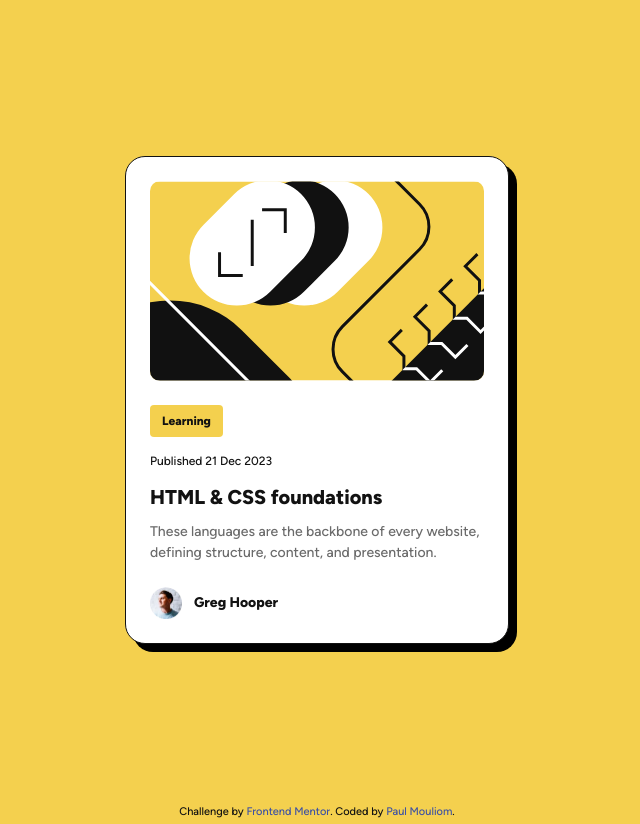
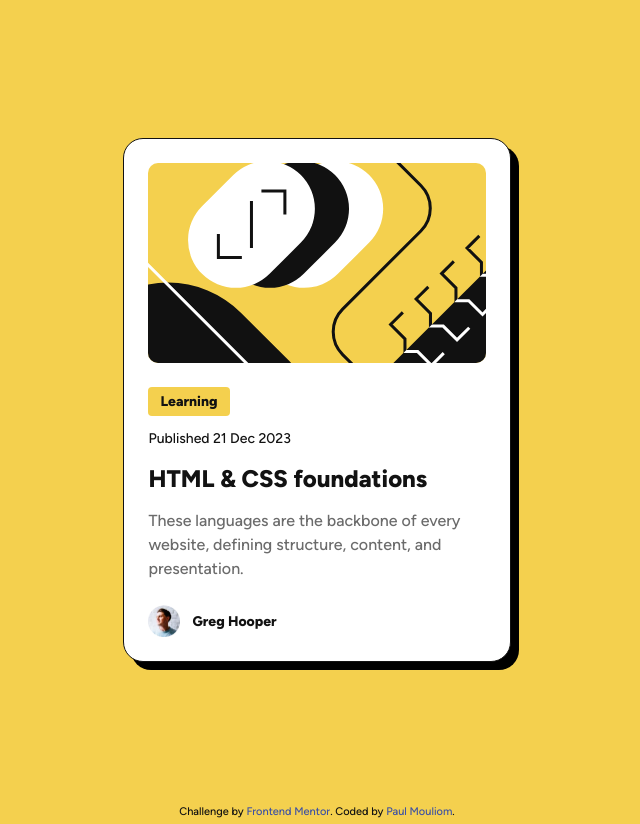
Before and after one commit to paulmouliom-coder/blog-preview-card, a plain HTML site: page index.html in a window 1536 px wide. Shown: the whole page, without its empty margins (451-1091 px from the left). Drawn offline with Linux system fonts and the light colour scheme.

Commit message:
amelioration du responsive, passage image en object-fit cover

```diff
--- a/style.css
+++ b/style.css
@@ -38,6 +38,8 @@ a {
     --spacing-150: 0.75rem;
     --spacing-100: 0.5rem;
     --spacing-50: 0.25rem;
+
+    --box-shadow: 8px 8px 0px 0px rgb(0,0,0);
 }
 
 html,
@@ -49,7 +51,7 @@ body {
 
 /* Rules */
 .main {
-    max-width: 1440px;
+    max-width: 90rem; /* 1440px */
     min-height: 100vh;
     margin-inline: auto;
     padding-inline: var(--spacing-300);
@@ -60,18 +62,28 @@ body {
 }
 
 .card {
-    border: 1px solid var(--gray-950);
+    position: relative;
+    border: 0.063rem solid var(--gray-950);
     background-color: var(--whit-color);
     padding: var(--spacing-300);
     display: grid;
     gap: var(--spacing-300);
     border-radius: 1.25rem;
-    max-width: 384px;
-    box-shadow: 8px 8px 0 0 rgb(0,0,0);
+    width: 90%;
+    box-shadow: var(--box-shadow);
+}
+
+.card__img {
+    position: relative;
+    border: 0px solid green;
+    border-radius: 0.625rem;
+    overflow: hidden;
 }
 
 .card-img {
     border-radius: 0.625rem;
+
+    object-fit: cover;
 }
 .card__content {
     display: grid;
@@ -127,8 +139,35 @@ body {
 .attribution { font-size: 0.6875rem; text-align: center; }
 .attribution a { color: hsl(228, 45%, 44%); }
 
-@media (max-width: 300px) {
+@media (min-width: 23.44rem) {
     .card {
-        padding: var(--spacing-150);
+        width: 20.44rem; /* 327px */
+    }
+    .card-img {
+        height: 12.5rem;
     }
 }
+
+@media (min-width: 90rem) {
+    .card {
+        width: 24.19rem;
+    }
+
+    .card__content-category {
+        font: var(--font-preset-3-bold);
+    }
+
+    .card__content-publish_date {
+        font: var(--font-preset-3);
+    }
+
+    .card__content-title {
+        font: var(--font-preset-1);
+    }
+
+    .card__content-text {
+        font: var(--font-preset-2);
+    }
+
+
+}
```
Also changed, not shown: index.html (+0 -1 lines), screenshot-v1.png (added), screenshot.png.
